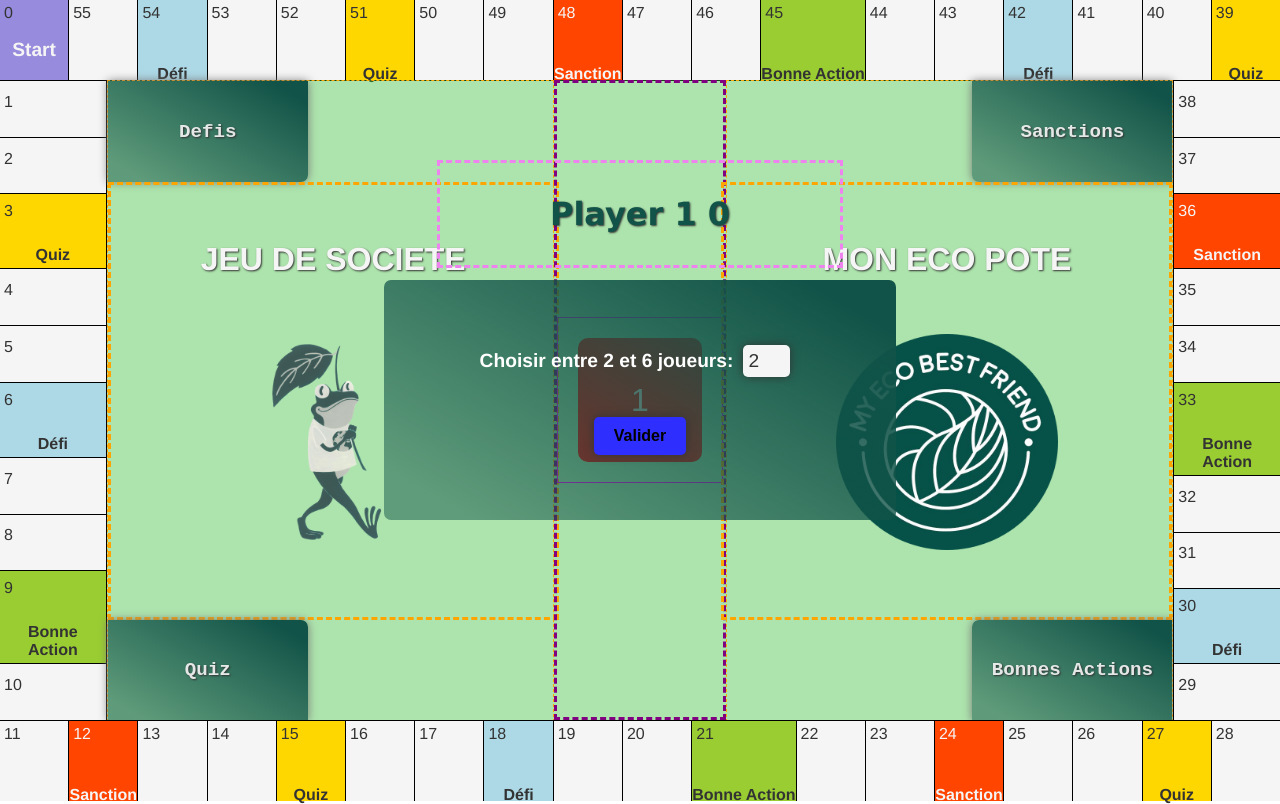
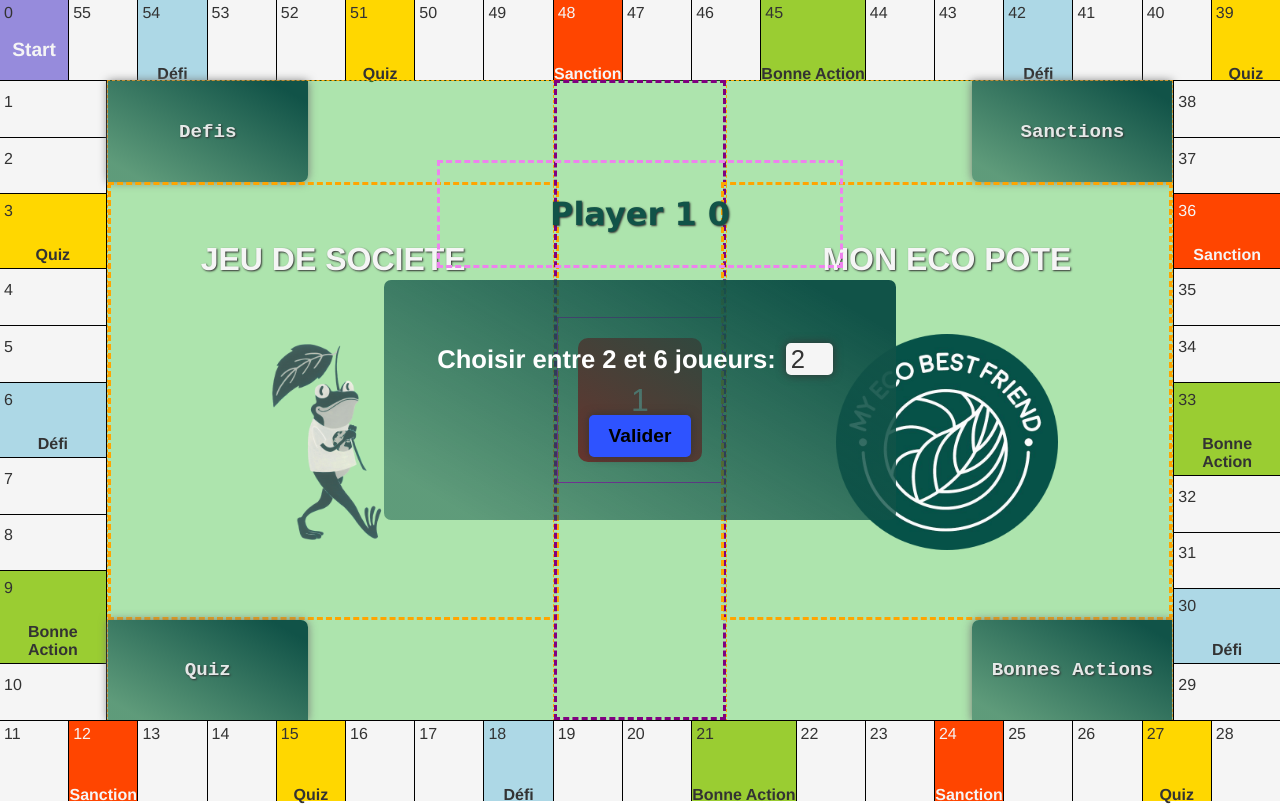
Before and after one commit to TLRKiliann/mono-game, a React (Vite) app in the folder vite-project/: page / in a window 1280 px wide. Built offline with nearby package versions, Linux system fonts and the light colour scheme.

Commit message:
style improved

```diff
--- a/vite-project/src/components/NbrOfPlayers.tsx
+++ b/vite-project/src/components/NbrOfPlayers.tsx
@@ -45,7 +45,7 @@ const NbrOfPlayers = ({nbPlayer, setNbPlayer} : NbPlayerProps) => {
                         max="6"
                     />
                 </label>
-                {error && <h1>{error}</h1>}
+                {error && <h3 className="error">{error}</h3>}
             </div>
 
             <div className="div-btnPlayer">
--- a/vite-project/src/components/styles/NbrOfPlayers.css
+++ b/vite-project/src/components/styles/NbrOfPlayers.css
@@ -23,14 +23,14 @@
 
 .div-labelInputPlayer {
     display: flex;
-    flex-direction: row;
+    flex-direction: column;
     align-items: center;
     justify-content: space-between;
     margin: 20px;
 }
 
 .div-labelInputPlayer label {
-    font-size: 1.2rem;
+    font-size: 1.6rem;
     font-weight: bold;
     color: #fff;
 }
@@ -38,7 +38,7 @@
 .div-labelInputPlayer input {
     width: 40px;
     height: 30px;
-    font-size: 1.2rem;
+    font-size: 1.6rem;
     background: #f5f5f5;
     border: none;
     border-radius: 5px;
@@ -71,16 +71,15 @@
 }
 
 .div-btnPlayer button {
-    font-size: 1.0rem;
+    font-size: 1.2rem;
     font-weight: bold;
-    background: rgb(46, 46, 255);
+    background: rgb(46, 83, 255);
     border: none;
     border-radius: 5px;
     box-shadow: 0 0 10px #333;
     padding: 10px 20px;
     transition: transform 0.25s ease-in-out, background 0.25s ease-in-out;
     transform: scale(1.0);
-
 }
 
 .div-btnPlayer button:hover {
@@ -92,3 +91,12 @@
     background: dodgerblue;
     transform: scale(0.95);
 }
+
+.error {
+    text-align: justify;
+    background: rgba(255, 255, 255, 0.5);
+    border: none;
+    border-radius: 7px;
+    color: orangered;
+    padding: 10px 20px;
+}
```
